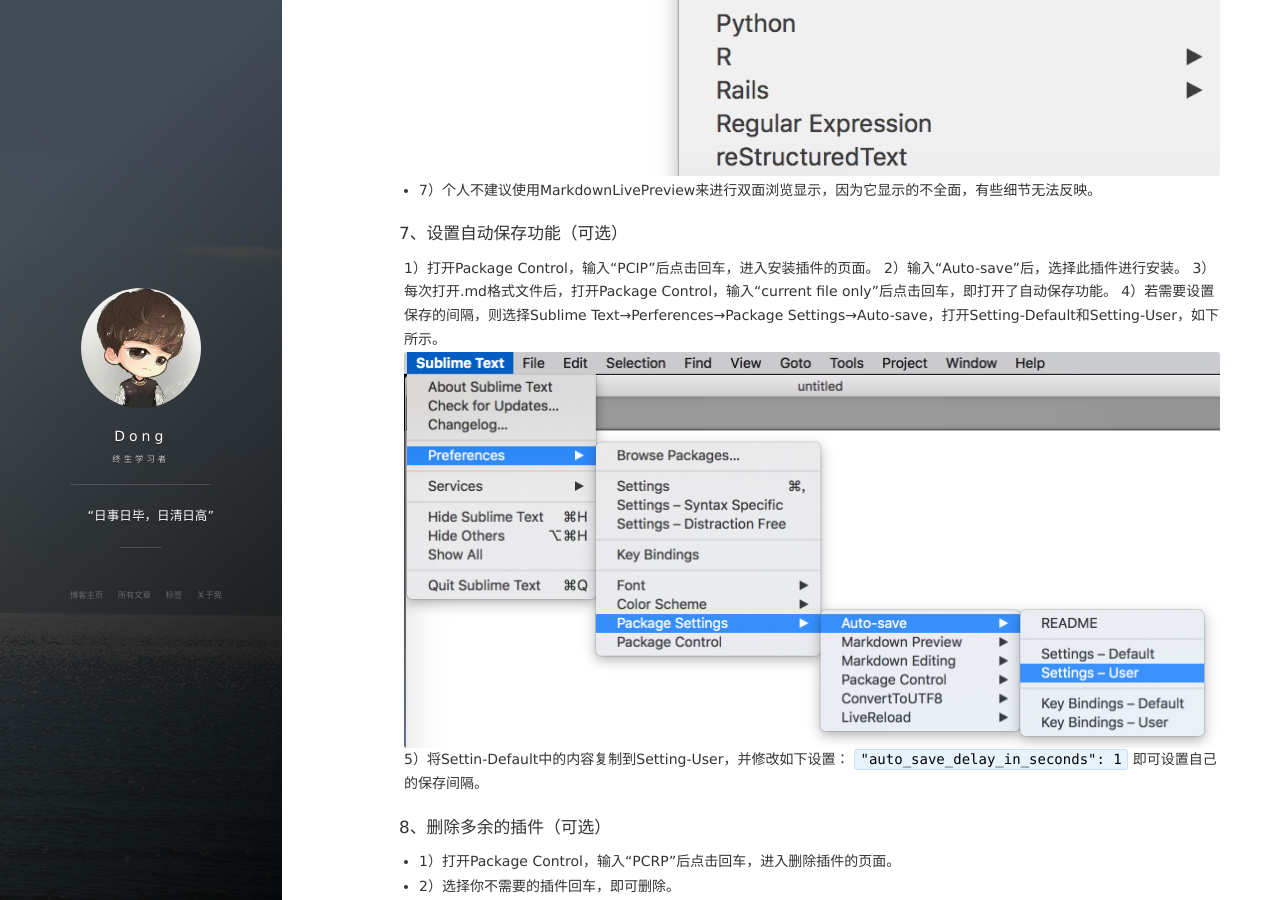
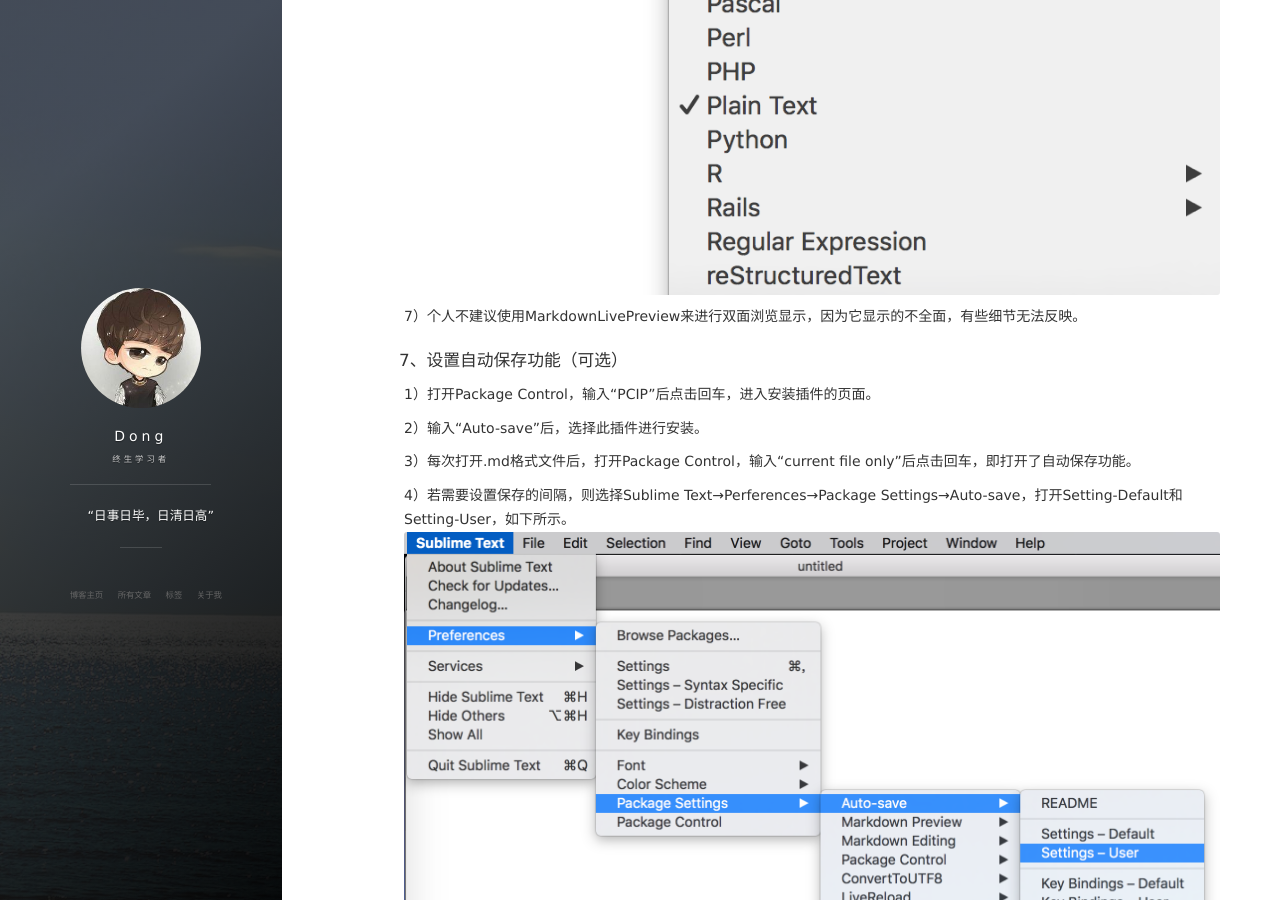
Before and after one commit to hdd2803/hdd2803.github.io, a Jekyll site: the page built from _posts/2017-11-05-WebNote_Sublime_Text.md, in a window 1280 px wide and 900 px high, scrolled down 2919 px. Built offline with Jekyll 4.4.1, drawn with Linux system fonts in a browser that asks for light colours; nearby versions of some CDN libraries; comment, search, counter and statistics services are not loaded.

Commit message:
修改段落样式

````diff
--- a/_posts/2017-11-05-WebNote_Sublime_Text.md
+++ b/_posts/2017-11-05-WebNote_Sublime_Text.md
@@ -29,16 +29,18 @@ AC5AA84C 034F7A53 2C9A801B 8AED239F
 ```
 
 #### 2、安装Package Control
-- 1）打开Sublime Text3，按下组合键Ctrl + `，调出控制台，在控制台输入如下命令后回车：
+1）打开Sublime Text3，按下组合键Ctrl + `，调出控制台，在控制台输入如下命令后回车：
 ```
 import urllib2,os; pf='Package Control.sublime-package'; ipp = sublime.installed_packages_path(); os.makedirs( ipp ) if not os.path.exists(ipp) else None; urllib2.install_opener( urllib2.build_opener( urllib2.ProxyHandler( ))); open( os.path.join( ipp, pf), 'wb' ).write( urllib2.urlopen( 'http://sublime.wbond.net/'; +pf.replace( ' ','%20' )).read()); print( 'Please restart Sublime Text to finish installation')
 ```
-- 2）安装成功后，按下组合件Shift + Command + P，即可打开Package Control。或者通过Tools→Command Palette来打开，如下图所示。
+
+2）安装成功后，按下组合件Shift + Command + P，即可打开Package Control。或者通过Tools→Command Palette来打开，如下图所示。
 ![](/images/posts/WebNote/SublimeText/1.png)
 
 #### 3、安装Markdown Preview
-- 1）打开Package Control，输入“PCIP”后点击回车，进入安装插件的页面。
-- 2）输入“Markdown Preview”后，选择此插件进行安装。
+1）打开Package Control，输入“PCIP”后点击回车，进入安装插件的页面。
+
+2）输入“Markdown Preview”后，选择此插件进行安装。
 
 #### 4、安装Markdown Editing
 1）打开Package Control，输入“PCIP”后点击回车，进入安装插件的页面。
@@ -46,9 +48,10 @@ import urllib2,os; pf='Package Control.sublime-package'; ipp = sublime.installed
 2）输入“Markdown Editing”后，选择此插件进行安装。
 
 #### 5、设置Markdown浏览器中查看快捷键
-- 1）选择Sublime Text→Perferences→Key Bindings，打开如下页面。
+1）选择Sublime Text→Perferences→Key Bindings，打开如下页面。
 ![](/images/posts/WebNote/SublimeText/2.png)
-- 2）在右侧的User设置中输入如下代码，设置快捷键为Command + R，当然可以随自己喜好设置。
+
+2）在右侧的User设置中输入如下代码，设置快捷键为Command + R，当然可以随自己喜好设置。
 ```
 [
     { "keys": ["command+r"], "command": "markdown_preview", "args": {"target": "browser", "parser":"markdown"} }
@@ -56,39 +59,51 @@ import urllib2,os; pf='Package Control.sublime-package'; ipp = sublime.installed
 ```
 
 #### 6、设置浏览器自动刷新功能
-- 1）选择Sublime Text→Perferences→Package Settings→Markdown Preview→Setting-User，打开如下页面。
+1）选择Sublime Text→Perferences→Package Settings→Markdown Preview→Setting-User，打开如下页面。
 ![](/images/posts/WebNote/SublimeText/3.png)
-- 2）在页面中输入如下代码。
+
+2）在页面中输入如下代码。
 ```
 {
     "enable_autoreload": true
 }
 ```
-- 3）打开Package Control，输入“PCIP”后点击回车，进入安装插件的页面。
-- 4）输入“LiveReload”后，选择此插件进行安装，重启Sublime Text3。
-- 5）在每次打开.md格式文件后，打开Package Control，输入“Simple Reload with delay (400ms)”后点击回车，即可尽情的编辑Markdown文件了。每次保存文件后，就会在浏览器打开的页面中自动刷新。
-- 6）对于一些文件需要调整到Markdown模式下编辑，则点击Sublime Text的右下角，选择MarkdownEditing→Markdown，如下图所示。
+
+3）打开Package Control，输入“PCIP”后点击回车，进入安装插件的页面。
+
+4）输入“LiveReload”后，选择此插件进行安装，重启Sublime Text3。
+
+5）在每次打开.md格式文件后，打开Package Control，输入“Simple Reload with delay (400ms)”后点击回车，即可尽情的编辑Markdown文件了。每次保存文件后，就会在浏览器打开的页面中自动刷新。
+
+6）对于一些文件需要调整到Markdown模式下编辑，则点击Sublime Text的右下角，选择MarkdownEditing→Markdown，如下图所示。
 ![](/images/posts/WebNote/SublimeText/4.png)
-- 7）个人不建议使用MarkdownLivePreview来进行双面浏览显示，因为它显示的不全面，有些细节无法反映。
+
+7）个人不建议使用MarkdownLivePreview来进行双面浏览显示，因为它显示的不全面，有些细节无法反映。
 
 #### 7、设置自动保存功能（可选）
 1）打开Package Control，输入“PCIP”后点击回车，进入安装插件的页面。
+
 2）输入“Auto-save”后，选择此插件进行安装。
+
 3）每次打开.md格式文件后，打开Package Control，输入“current file only”后点击回车，即打开了自动保存功能。
+
 4）若需要设置保存的间隔，则选择Sublime Text→Perferences→Package Settings→Auto-save，打开Setting-Default和Setting-User，如下所示。
 ![](/images/posts/WebNote/SublimeText/5.png)
+
 5）将Settin-Default中的内容复制到Setting-User，并修改如下设置：
 `"auto_save_delay_in_seconds": 1`
 即可设置自己的保存间隔。
 
 #### 8、删除多余的插件（可选）
-- 1）打开Package Control，输入“PCRP”后点击回车，进入删除插件的页面。
-- 2）选择你不需要的插件回车，即可删除。
+1）打开Package Control，输入“PCRP”后点击回车，进入删除插件的页面。
+
+2）选择你不需要的插件回车，即可删除。
 
 #### 9、关闭文件记忆功能（可选）
-- 1）选择Sublime Text→Perferences→Settings，打开如下页面。
+1）选择Sublime Text→Perferences→Settings，打开如下页面。
 ![](/images/posts/WebNote/SublimeText/6.png)
-- 2）在右侧的User设置中输入如下代码，设置快捷键为Command + R，当然可以随自己喜好设置。
+
+2）在右侧的User设置中输入如下代码，设置快捷键为Command + R，当然可以随自己喜好设置。
 ```
 {
      "hot_exit": false,
@@ -97,17 +112,22 @@ import urllib2,os; pf='Package Control.sublime-package'; ipp = sublime.installed
 ```
 
 #### 10、介绍几个实用功能
-- 1）SideBarEnhancements：侧栏右键功能增强。
-- 2）Theme – Soda：完美的编码主题，用过的都说好。
-- 3）GBK to UTF8：将文件编码从GBK转换成UTF8，菜单（Sublime Text）里面找。
-- 4）ZenCoding：前端开发方面的插件。安装后可直接使用，Tab键触发，Alt+Shift+W是个代码机器。
+1）SideBarEnhancements：侧栏右键功能增强。
+
+2）Theme – Soda：完美的编码主题，用过的都说好。
+
+3）GBK to UTF8：将文件编码从GBK转换成UTF8，菜单（Sublime Text）里面找。
+
+4）ZenCoding：前端开发方面的插件。安装后可直接使用，Tab键触发，Alt+Shift+W是个代码机器。
 
 ### 二、Windows下的配置
 Windows下的配置和MacOS下的大致相同，不同的地方就是快捷键的位置。比如：
 
-- 1）Windows下的Preferences是在导航栏，而MacOS的是在Sublime Text下。
-- 2）设置打开浏览器的快捷键，在Windows下我喜欢设置成Ctrl + R。
-- 3）Windows下打开Package Control的快捷键是Shift + Ctrl + P，而MacOS下是Shift + Command + P。
+1）Windows下的Preferences是在导航栏，而MacOS的是在Sublime Text下。
+
+2）设置打开浏览器的快捷键，在Windows下我喜欢设置成Ctrl + R。
+
+3）Windows下打开Package Control的快捷键是Shift + Ctrl + P，而MacOS下是Shift + Command + P。
 
 以上就是Markdown在MacOS及Windows下的详细配置，如有不懂之处，可以向我咨询，谢谢！
 
````
